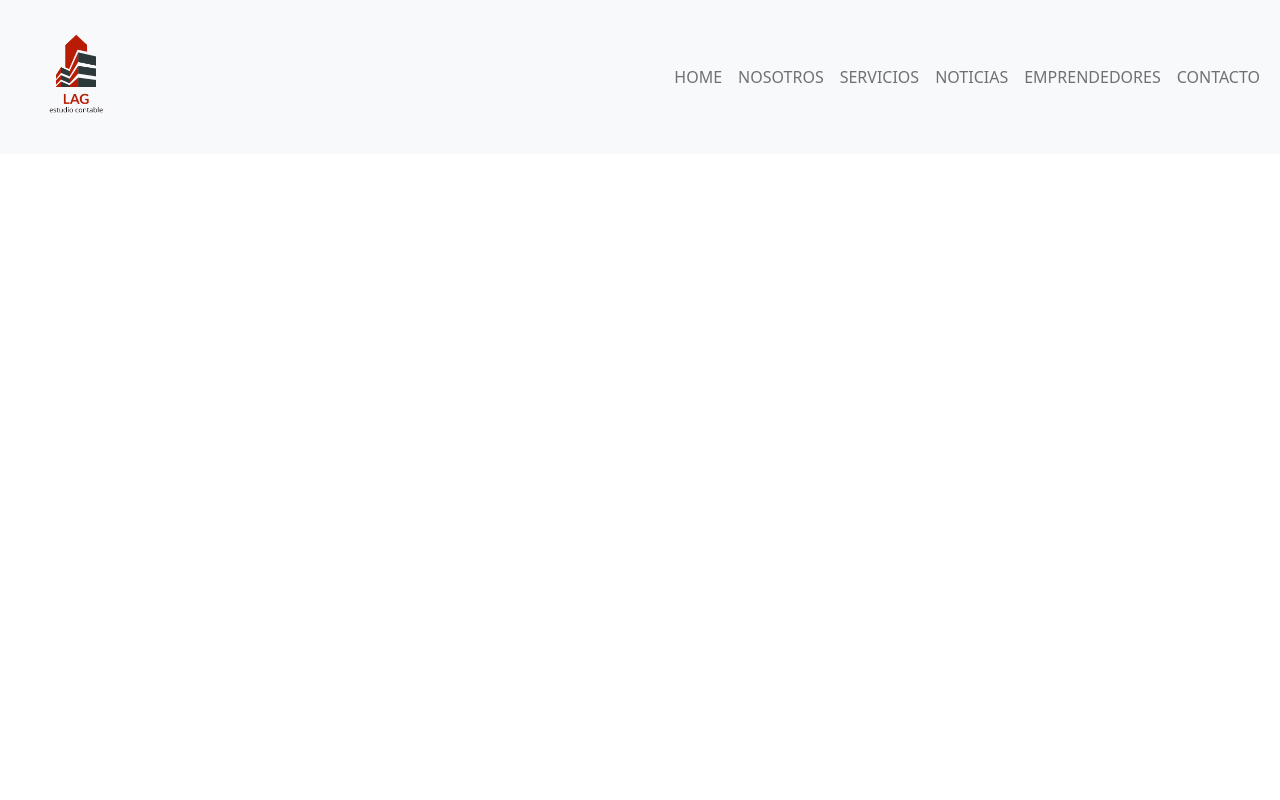
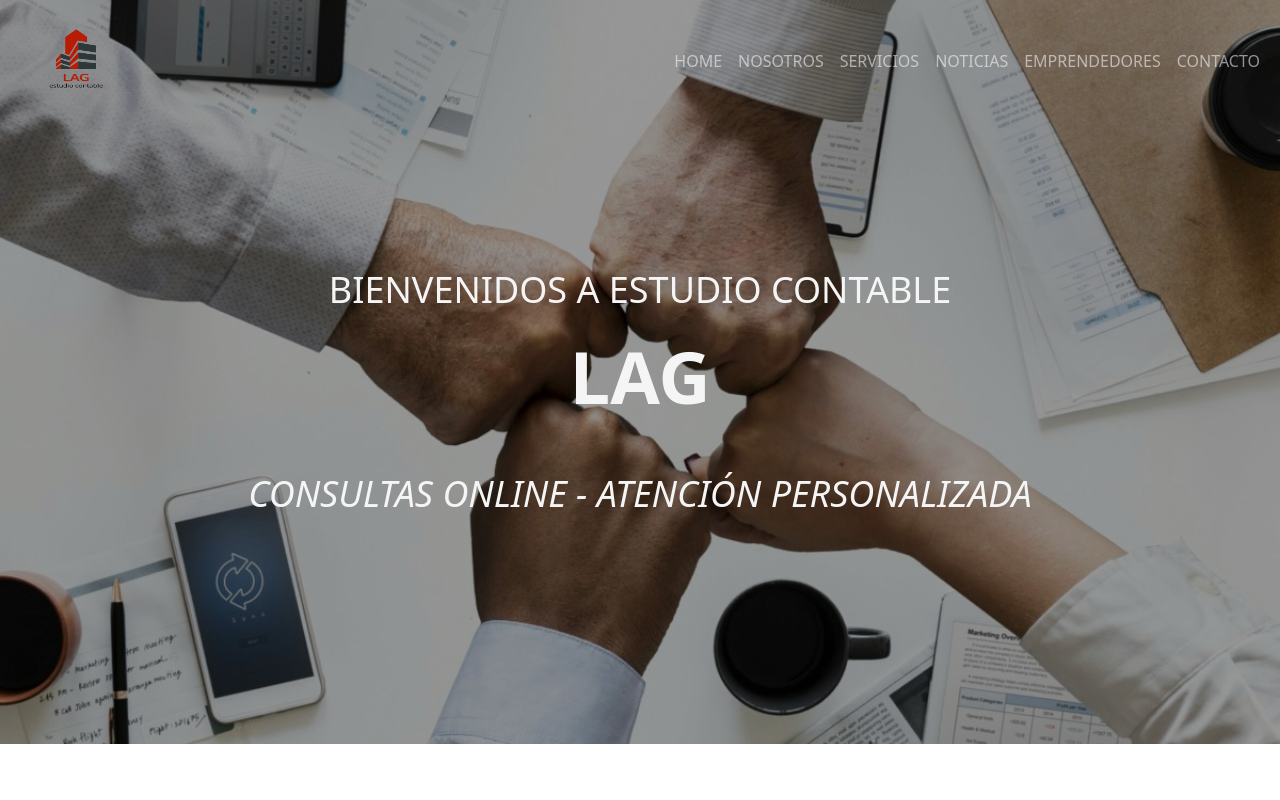
Before and after one commit to cota1023/estudioLAG, a plain HTML site: page index2.html in a window 1280 px wide. Shown: the top 800 px of the page. Drawn offline with nearby package versions, Linux system fonts and the light colour scheme.

Commit message:
background image adaptativa

```diff
--- a/index2.html
+++ b/index2.html
@@ -14,8 +14,8 @@
 </head>
 
 <body>
-<!-- Navbar -->
-    <nav class="navbar navbar-expand-md navbar-light bg-light">
+    <!-- Navbar -->
+    <nav class="navbar navbar-expand-md navbar-dark fixed-top navbar-shrink" id="mainNav">
         <div class="container-fluid">
             <a class="navbar-brand" href="index.html">
                 <img class="navbar-img" src="./img/logook.png" alt="logo"></a>
@@ -49,6 +49,47 @@
         </div>
     </nav>
 
+    <header class="header">
+        <div class="masthead-subheading text-uppercase">Bienvenidos a Estudio Contable </div>
+        <div class="masthead-heading text-uppercase">LAG</div>
+        <div class="masthead-subheading2 text-uppercase">Consultas Online - Atención Personalizada </div>
+        </div>
+    </header>
+
+    <section class="mt-3">
+        <div class="contenido-seccion2">
+            <div class="tarjetas">
+                <img src="./img/calculadora.png" alt="calculadora" class="contenido-seccion2__img">
+                <p class="contenido-seccion2__titulo">Asesoramiento Contable-Impositivo</p>
+                <p class="contenido-seccion2__texto">Lorem ipsum dolor sit amet consectetur adipisicing elit. Sit
+                    assumenda
+                    ut explicabo corporis aliquam, omnis numquam voluptas asperiores nisi. Adipisci ducimus
+                    corrupti sequi officia esse unde aut repellat impedit quis?</p>
+                <button class="button-tabla"><a href="servicios.html" class="boton-link">Mas
+                        información</a></button>
+            </div>
+            <div class="tarjetas">
+                <img src="./img/agendas.png" alt="agendas" class="contenido-seccion2__img">
+                <p class="contenido-seccion2__titulo">Vencimientos</p>
+                <p class="contenido-seccion2__texto">Lorem ipsum dolor sit amet consectetur adipisicing elit. Sit
+                    assumenda
+                    ut explicabo corporis aliquam, omnis numquam voluptas asperiores nisi. Adipisci ducimus
+                    corrupti sequi officia esse unde aut repellat impedit quis?</p>
+                <button class="button-tabla"><a href="servicios.html" class="boton-link">Mas
+                        información</a></button>
+            </div>
+            <div class="tarjetas">
+                <img src="./img/trabajo.png" alt="trabajo" class="contenido-seccion2__img">
+                <p class="contenido-seccion2__titulo">Ámbito Laboral</p>
+                <p class="contenido-seccion2__texto">Lorem ipsum dolor sit amet consectetur adipisicing elit. Sit
+                    assumenda
+                    ut explicabo corporis aliquam, omnis numquam voluptas asperiores nisi. Adipisci ducimus
+                    corrupti sequi officia esse unde aut repellat impedit quis?</p>
+                <button class="button-tabla"><a href="servicios.html" class="boton-link">Mas
+                        información</a></button>
+            </div>
+        </div>
+    </section>
 
 
 
@@ -56,7 +97,7 @@
     <script src="https://cdn.jsdelivr.net/npm/bootstrap@5.1.3/dist/js/bootstrap.bundle.min.js"
         integrity="sha384-ka7Sk0Gln4gmtz2MlQnikT1wXgYsOg+OMhuP+IlRH9sENBO0LRn5q+8nbTov4+1p" crossorigin="anonymous">
     </script>
-
+    <script src="./js/scripts.js"></script>
 </body>
 
 </html>
--- /dev/null
+++ b/js/scripts.js
@@ -0,0 +1,54 @@
+/*!
+* Start Bootstrap - Agency v7.0.10 (https://startbootstrap.com/theme/agency)
+* Copyright 2013-2021 Start Bootstrap
+* Licensed under MIT (https://github.com/StartBootstrap/startbootstrap-agency/blob/master/LICENSE)
+*/
+//
+// Scripts
+//
+
+window.addEventListener('DOMContentLoaded', event => {
+
+    // Navbar shrink function
+    var navbarShrink = function () {
+        const navbarCollapsible = document.body.querySelector('#mainNav');
+        if (!navbarCollapsible) {
+            return;
+        }
+        if (window.scrollY === 0) {
+            navbarCollapsible.classList.remove('navbar-shrink')
+        } else {
+            navbarCollapsible.classList.add('navbar-shrink')
+        }
+
+    };
+
+    // Shrink the navbar
+    navbarShrink();
+
+    // Shrink the navbar when page is scrolled
+    document.addEventListener('scroll', navbarShrink);
+
+    // Activate Bootstrap scrollspy on the main nav element
+    const mainNav = document.body.querySelector('#mainNav');
+    if (mainNav) {
+        new bootstrap.ScrollSpy(document.body, {
+            target: '#mainNav',
+            offset: 74,
+        });
+    };
+
+    // Collapse responsive navbar when toggler is visible
+    const navbarToggler = document.body.querySelector('.navbar-toggler');
+    const responsiveNavItems = [].slice.call(
+        document.querySelectorAll('#navbarResponsive .nav-link')
+    );
+    responsiveNavItems.map(function (responsiveNavItem) {
+        responsiveNavItem.addEventListener('click', () => {
+            if (window.getComputedStyle(navbarToggler).display !== 'none') {
+                navbarToggler.click();
+            }
+        });
+    });
+
+});
--- a/styles/custom.css
+++ b/styles/custom.css
@@ -1,3 +1,73 @@
-.navbar-img{
+/* Navbar */
+
+.navbar-img {
     width: 8rem;
+    position: relative;
+    height: 6rem;
 }
+
+#mainNav {
+    padding-top: 0.5rem;
+    padding-bottom: 0.5rem;
+    border: none;
+    background-color: transparent;
+    transition: padding-top 0.3s ease-in-out, padding-bottom 0.3s ease-in-out;
+}
+
+#mainNav.navbar-shrink {
+    padding-top: 0.5rem;
+    padding-bottom: 0.5rem;
+    background-color: #4E4E50;
+}
+
+/* Header */
+
+.header {
+    background-image: url("../img/navbar.jpg");
+    background-repeat: no-repeat;
+    background-attachment: scroll;
+    background-position: center center;
+    background-size: cover;
+    padding-top: 17rem;
+    padding-bottom: 12.5rem;
+    text-align: center;
+    position: relative;
+
+}
+
+.header:before {
+    content: '';
+    position: absolute;
+    top: 0;
+    bottom: 0;
+    left: 0;
+    right: 0;
+    background-color: rgba(0, 0, 0, 0.4);
+}
+
+.masthead-subheading {
+    font-size: 2.25rem;
+    /* font-style: italic; */
+    line-height: 2.25rem;
+    margin-bottom: 2rem;
+    color: whitesmoke;
+    position: relative;
+}
+
+.masthead-subheading2 {
+    font-size: 2.25rem;
+    font-style: italic;
+    line-height: 2.25rem;
+    margin-bottom: 2rem;
+    color: whitesmoke;
+    position: relative;
+}
+
+.masthead-heading {
+    font-size: 4.5rem;
+    font-weight: 700;
+    line-height: 4.5rem;
+    margin-bottom: 4rem;
+    color: whitesmoke;
+    position: relative;
+}
```
